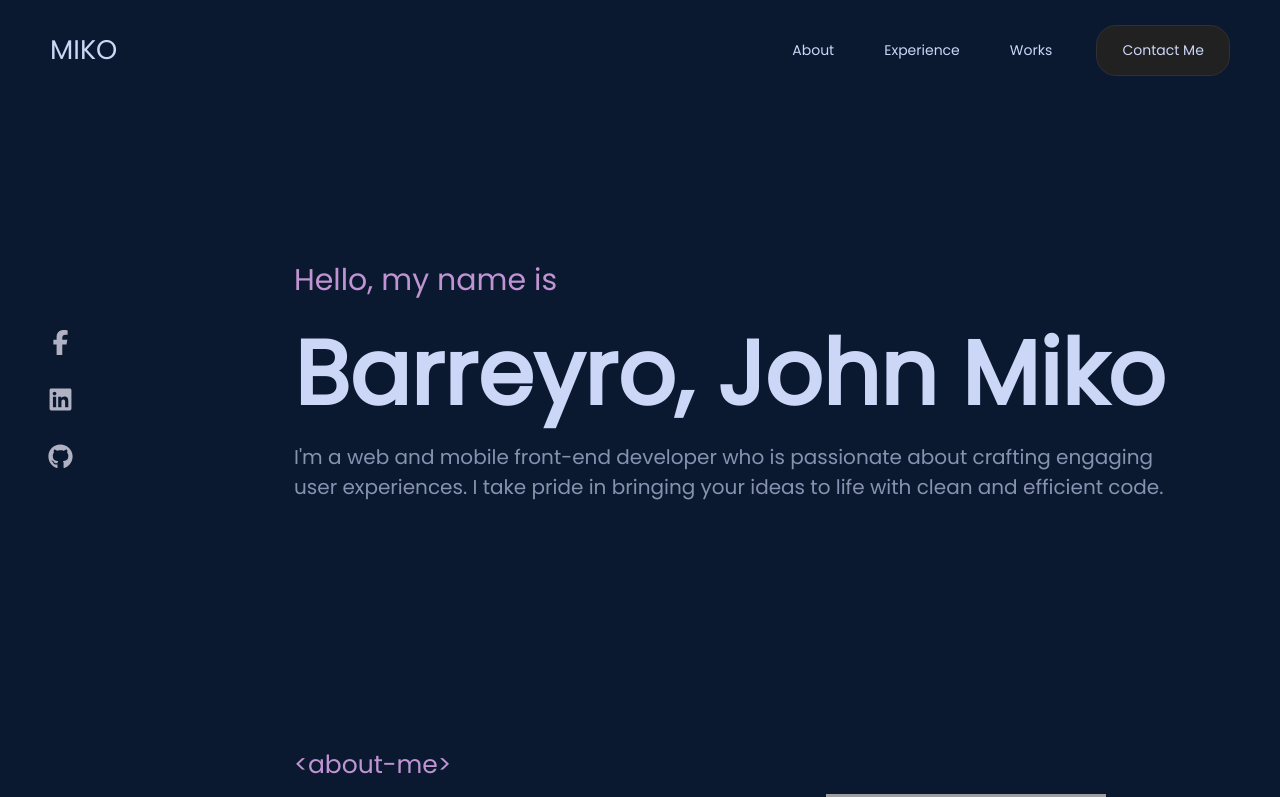
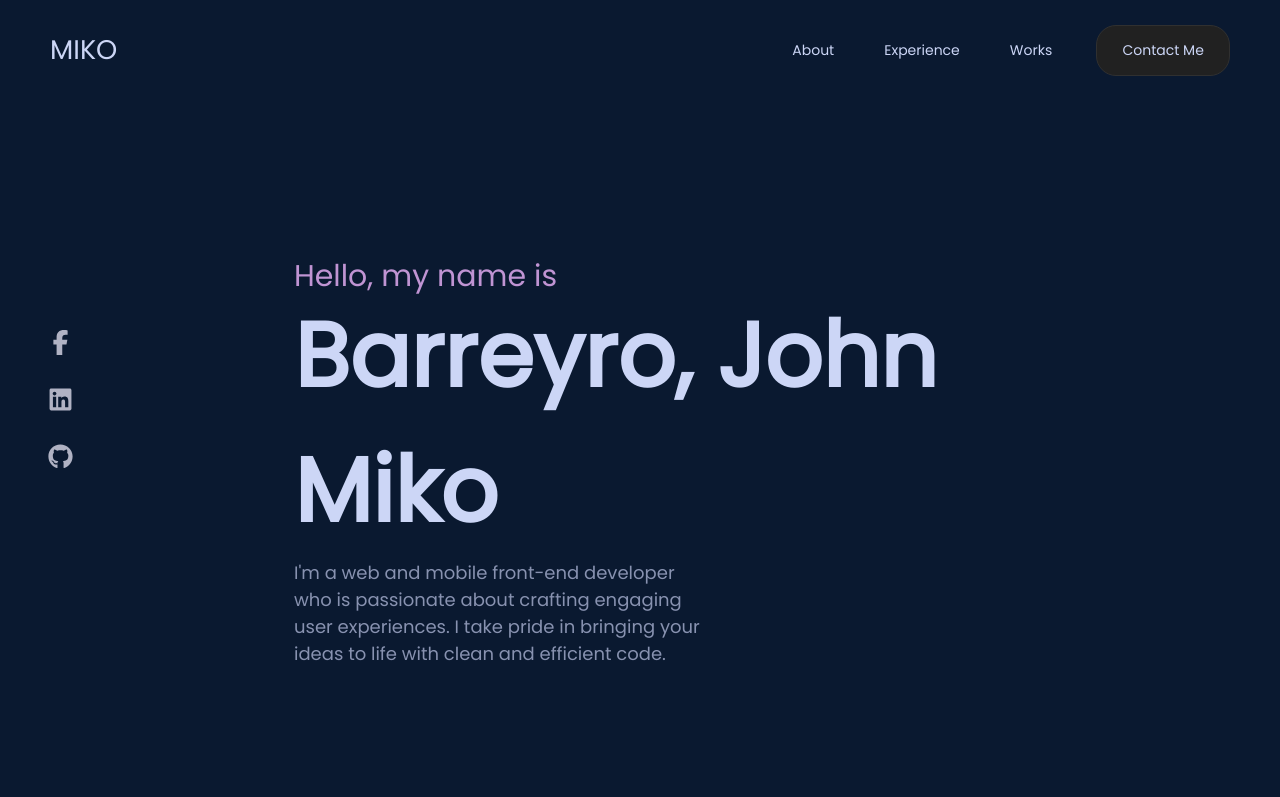
Before and after one commit to barreyrojohnmiko/personal-portfolio, a React (Create React App) app: page /#/ in a window 1280 px wide. Shown: the top 797 px of the page. Built offline with nearby package versions, Linux system fonts and the light colour scheme; grey boxes are pictures that could not be loaded.

Commit message:
removed introduction-container fix width

```diff
--- a/src/components/About.css
+++ b/src/components/About.css
@@ -12,8 +12,7 @@
   display: flex;
   flex-direction: column;
   justify-content: center;
-  width: 900px;
-  margin-top: 19.5%;
+  margin-top: 19%;
   margin-bottom: 30%;
 }
 
@@ -23,7 +22,7 @@
   font-weight: 400;
   font-size: 30px;
   color: #c094d3;
-  margin-bottom: 4px;
+  margin-bottom: -10px;
 }
 
 .full-name {
@@ -39,7 +38,8 @@
   font-style: normal;
   font-weight: 300;
   color: #8892b0;
-  font-size: 20px;
+  font-size: 18px;
+  padding-right: 50%;
 }
 
 .about-container {
```
